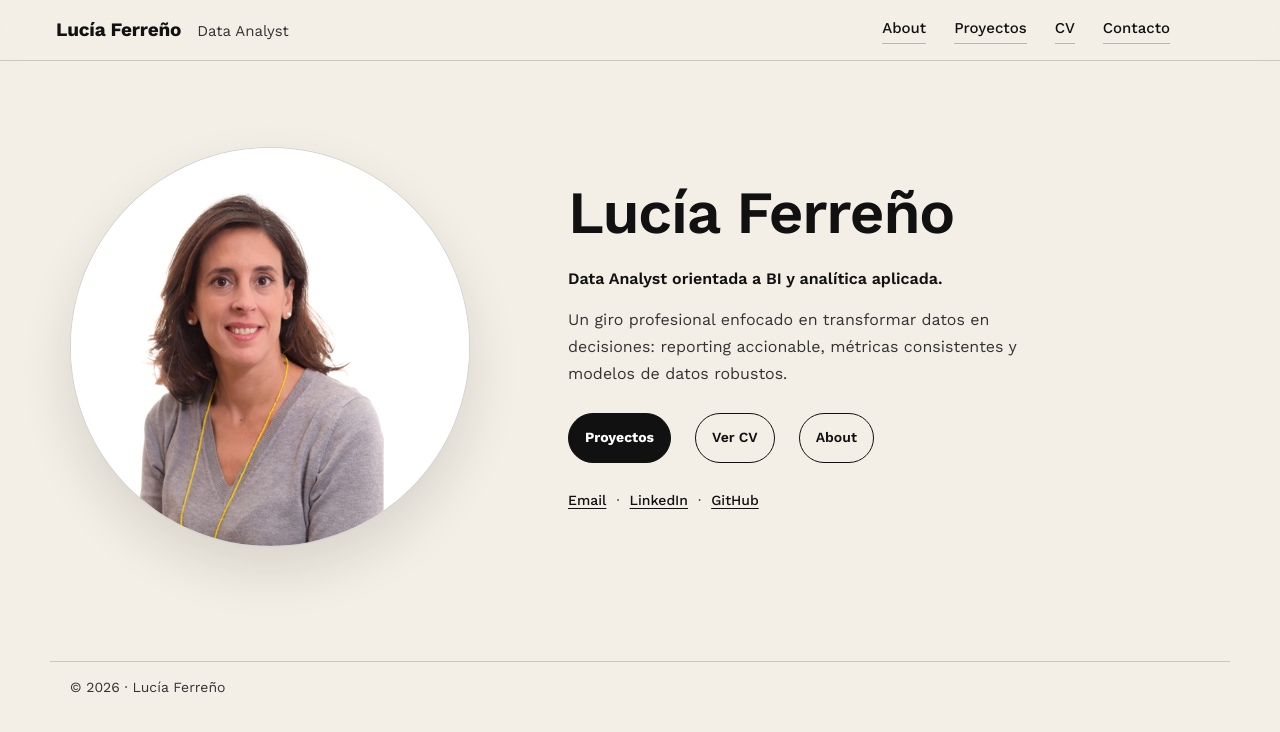
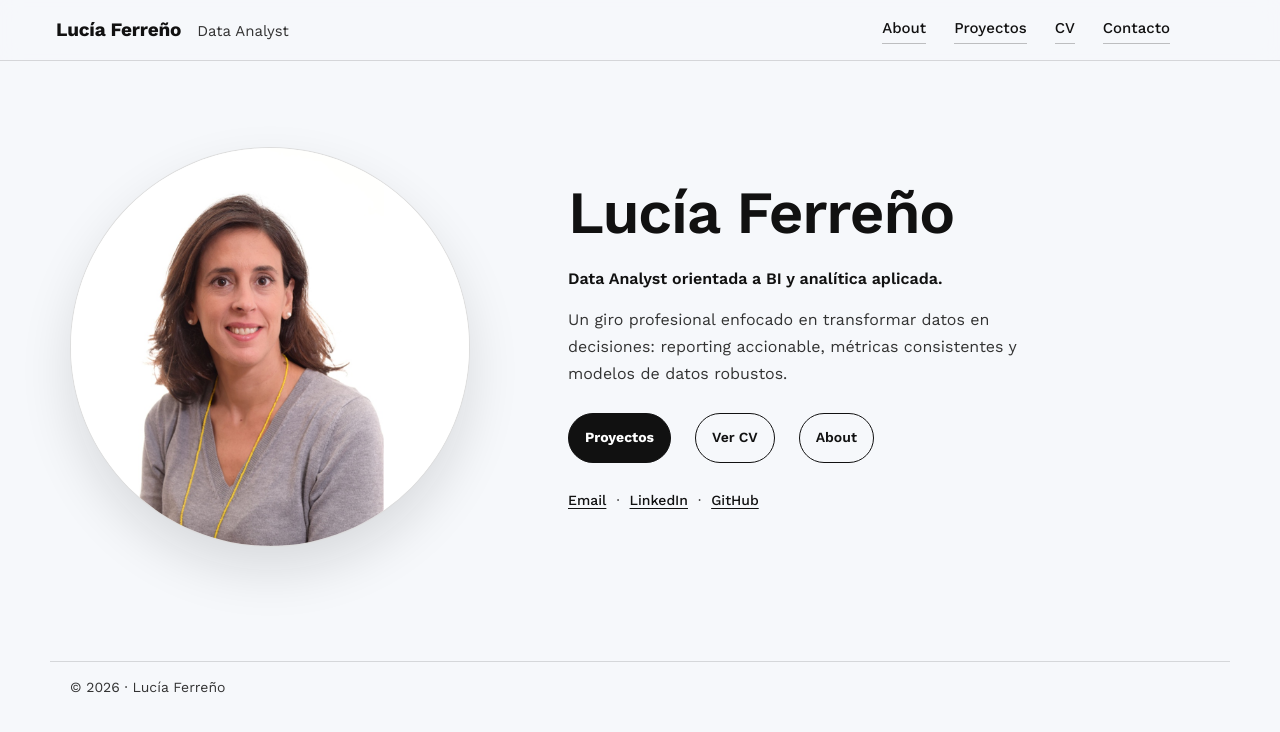
Before and after one commit to lucia-ferreno-pico/Portfolio, a Jekyll site: the page built from index.md, in a window 1280 px wide. Shown: the top 732 px of the page. Built offline with Jekyll 4.4.1, drawn with Linux system fonts in a browser that asks for light colours.

Commit message:
Update main.css

```diff
--- a/assets/css/main.css
+++ b/assets/css/main.css
@@ -1,10 +1,11 @@
 :root{
-  --bg: #f4efe6;
+  --bg: #F6F8FB;
   --surface: #ffffff;
   --text: #111111;
   --muted: #333333;
-  --border: rgba(17,17,17,.18);
-  --border2: rgba(17,17,17,.28);
+  --border: rgba(17,17,17,.14);
+  --border2: rgba(17,17,17,.22);
+
 
   --btn: #111111;
   --btnHover: #0b0b0b;
@@ -45,7 +46,7 @@ body{
   position: sticky;
   top: 0;
   z-index: 50;
-  background: rgba(244,239,230,.88);
+  background: rgba(246,248,251,.88);
   backdrop-filter: blur(10px);
   border-bottom: 1px solid var(--border);
 }
```
